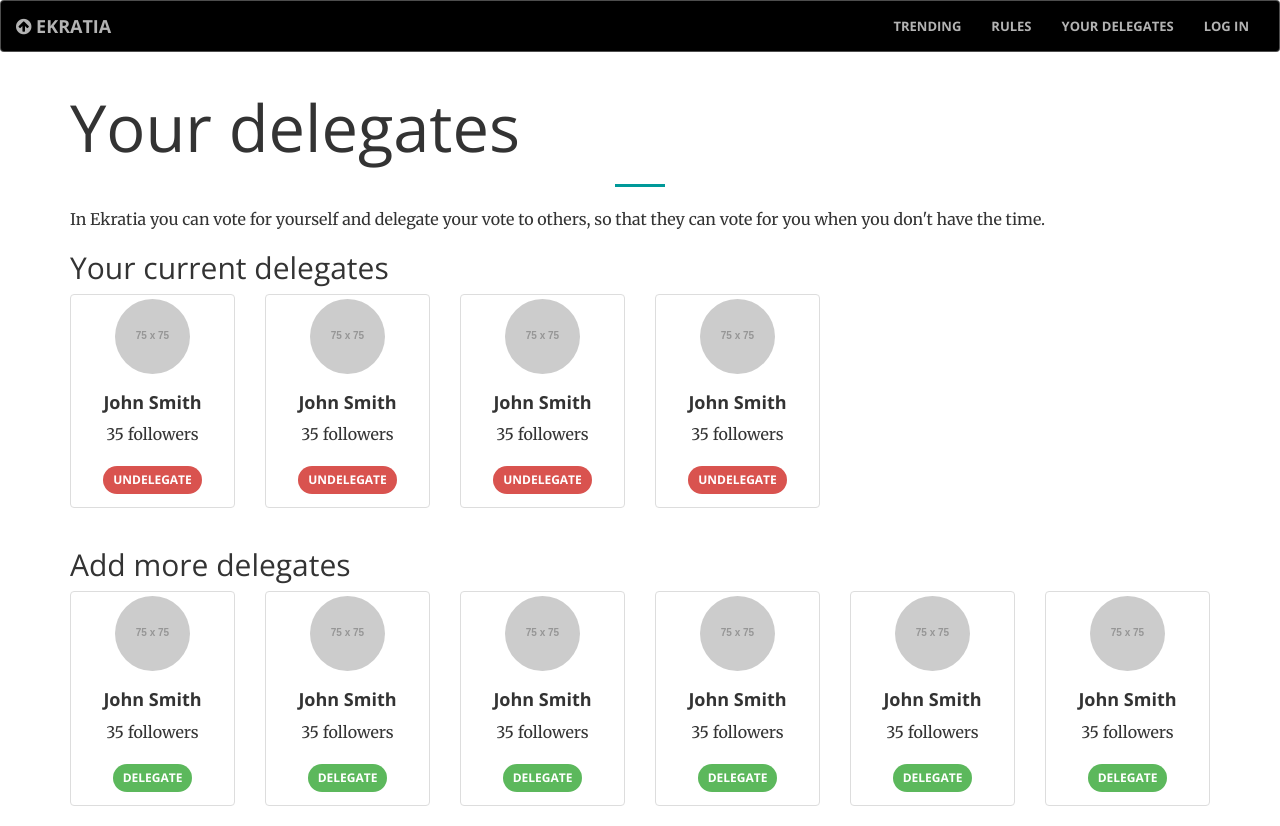
After one commit to ekratia/ekratia, a Django app: page /delegations in a window 1280 px wide. The commit adds this page. Run offline with Django 3.2, Linux system fonts and the light colour scheme; grey boxes labelled with a size stand in for pictures from a placeholder-image service; parts of the project's set-up code (start-up, migrations or seed data) failed here and were passed over; some libraries are stand-ins or nearby versions.

Commit message:
Integrated delegations template to the site

```diff
--- a/app_main/urls.py
+++ b/app_main/urls.py
@@ -12,6 +12,7 @@ from views import ThreadCreate
 urlpatterns = [
     url(r'^threads/$', ThreadListView.as_view(template_name='app_main/threads.html'), name="threads"),
     url(r'^threads/create$', ThreadCreate.as_view(template_name='app_main/create_thread.html'), name="create-threads"),
-        url(r'^thread/success$', TemplateView.as_view(template_name='app_main/success_thread.html'), name="success-thread"),
+    url(r'^thread/success$', TemplateView.as_view(template_name='app_main/success_thread.html'), name="success-thread"),
+    url(r'^delegations$', TemplateView.as_view(template_name='app_main/delegations.html'), name="delegations"),
 
 ] + static(settings.MEDIA_URL, document_root=settings.MEDIA_ROOT)
--- a/config/settings/common.py
+++ b/config/settings/common.py
@@ -45,8 +45,8 @@ THIRD_PARTY_APPS = (
 # Apps specific for this project go here.
 LOCAL_APPS = (
     'idekratia.users',  # custom users app
+    # Your stuff: custom apps go here
     'app_main'
-    # Your stuff: custom apps go here
 )
 
 # See: https://docs.djangoproject.com/en/dev/ref/settings/#installed-apps
@@ -212,7 +212,7 @@ ACCOUNT_LOGOUT_ON_GET = True
 # Custom user app defaults
 # Select the correct user model
 AUTH_USER_MODEL = 'users.User'
-LOGIN_REDIRECT_URL = 'users:redirect'
+LOGIN_REDIRECT_URL = 'rules'
 LOGIN_URL = 'account_login'
 
 # SLUGLIFIER
--- a/config/urls.py
+++ b/config/urls.py
@@ -10,6 +10,7 @@ from django.views.generic import TemplateView
 urlpatterns = [
     url(r'^$', TemplateView.as_view(template_name='pages/home.html'), name="home"),
     url(r'^about/$', TemplateView.as_view(template_name='pages/about.html'), name="about"),
+    url(r'^rules/$', TemplateView.as_view(template_name='pages/rules.html'), name="rules"),
 
     # Django Admin
     url(r'^admin/', include(admin.site.urls)),
@@ -17,9 +18,8 @@ urlpatterns = [
     # User management
     url(r'^users/', include("idekratia.users.urls", namespace="users")),
     url(r'^accounts/', include('allauth.urls')),
-    # Your stuff: custom urls includes go here
+
     url(r'', include("app_main.urls", namespace="threads")),
-    url(r'^rules/$', TemplateView.as_view(template_name='pages/rules.html'), name="rules"),
 
 
 ] + static(settings.MEDIA_URL, document_root=settings.MEDIA_ROOT)
--- /dev/null
+++ b/idekratia/static/css/custom.css
@@ -0,0 +1,61 @@
+.votes {
+    float: left;
+    display: inline;
+}
+/*.col-xs-4{
+    padding-right: 0;
+    padding-left: 0;
+}*/
+
+.caption{
+    text-align: center;
+}
+/*.thumbnail{
+    padding: 14px;
+}*/
+
+.comment{
+    margin-top: 0 !important;
+}
+.vote-button{
+    background: none;
+    font-size: x-large;
+}
+ul
+{
+    list-style-type: none;
+}
+.thread-list li{
+    background-color: #f0f0f0;
+    padding: 14px 17px;
+    margin-bottom: 5px;
+    min-height: 75px;
+}
+.title{
+    font-size: 18px;
+    font-weight: 600;
+    line-height: 1.2em;
+    color: #009999;
+}
+.subtitle{
+    font-size: 12px;
+    color: #b3b3b3;
+    word-spacing: 2px;
+    font-weight: 300;
+}
+.summary{
+    margin-top: 5px;
+    color: black !important;
+    font-size: 14px;
+    word-spacing: 2px;
+    font-weight: 300;
+}
+#results{
+    margin-left: auto;
+    margin-right: auto;
+}
+
+.image-person{
+    width: 130px;
+    height: 160px;
+}
--- a/idekratia/static/css/project.css
+++ b/idekratia/static/css/project.css
@@ -35,14 +35,32 @@
 
 
 @media (min-width: 768px) {
+  body.home .navbar-default {
+    margin-bottom: 0;
+  }
   .navbar-default {
     background-color: black;
   }
 }
 
 
-@media (min-width: 768px) {
-  body.home .navbar-default {
-    margin-bottom: 0;
-  }
+body {
+  font-size: 16px;
 }
+
+ol li {
+  margin-bottom: 1em;
+}
+ol {
+  margin-left: 1em;
+}
+
+
+.alert {
+  position: absolute;
+  bottom: 10%;
+  left: 0;
+  right: 0;
+  z-index: 100;
+  margin: 0 50px;
+}
--- /dev/null
+++ b/idekratia/templates/app_main/delegations.html
@@ -0,0 +1,127 @@
+{% extends "base.html" %}
+{% load staticfiles i18n socialaccount %}<!DOCTYPE html>
+
+{% block css %}
+    {{ block.super }}
+    <link href="{% static 'css/custom.css' %}" rel="stylesheet">
+{% endblock css %}
+
+{% block content %}
+<div class="row">
+    <div class="col-xs-12">
+    <h1>Your delegates</h1>
+    <hr>
+    <p>
+        In Ekratia you can vote for yourself and delegate your vote to others, so that they can vote for you when you don't have the time.
+    </p>
+    <h2>Your current delegates</h2>
+    <div class="row">
+        <div class="delegate active col-xs-6 col-sm-3 col-md-2">
+            <div class="thumbnail">
+                <img src="http://placehold.it/75x75/" alt="Slide11" class="img-circle">
+                <div class="caption">
+                    <h4><strong>John Smith</strong></h4>
+                    <p>35 followers</p>
+                    <a href="#" class="btn btn-danger btn-sm" role="button">Undelegate</a>
+                </div>
+            </div>
+        </div>
+        <div class="delegate active col-xs-6 col-sm-3 col-md-2">
+            <div class="thumbnail">
+                <img src="http://placehold.it/75x75/" alt="Slide11" class="img-circle">
+                <div class="caption">
+                    <h4><strong>John Smith</strong></h4>
+                    <p>35 followers</p>
+                    <a href="#" class="btn btn-danger btn-sm" role="button">Undelegate</a>
+                </div>
+            </div>
+        </div>
+        <div class="delegate active col-xs-6 col-sm-3 col-md-2">
+            <div class="thumbnail">
+                <img src="http://placehold.it/75x75/" alt="Slide11" class="img-circle">
+                <div class="caption">
+                    <h4><strong>John Smith</strong></h4>
+                    <p>35 followers</p>
+                    <a href="#" class="btn btn-danger btn-sm" role="button">Undelegate</a>
+                </div>
+            </div>
+        </div>
+        <div class="delegate active col-xs-6 col-sm-3 col-md-2">
+            <div class="thumbnail">
+                <img src="http://placehold.it/75x75/" alt="Slide11" class="img-circle">
+                <div class="caption">
+                    <h4><strong>John Smith</strong></h4>
+                    <p>35 followers</p>
+                    <a href="#" class="btn btn-danger btn-sm" role="button">Undelegate</a>
+                </div>
+            </div>
+        </div>
+    </div>
+
+    <h2>Add more delegates</h2>
+    <div class="row">
+        <div class="delegate col-xs-6 col-sm-3 col-md-2">
+            <div class="thumbnail">
+                <img src="http://placehold.it/75x75/" alt="Slide11" class="img-circle">
+                <div class="caption">
+                    <h4><strong>John Smith</strong></h4>
+                    <p>35 followers</p>
+                    <a href="#" class="btn btn-success btn-sm " role="button">Delegate</a>
+                </div>
+            </div>
+        </div>
+        <div class="delegate col-xs-6 col-sm-3 col-md-2">
+            <div class="thumbnail">
+                <img src="http://placehold.it/75x75/" alt="Slide11" class="img-circle">
+                <div class="caption">
+                    <h4><strong>John Smith</strong></h4>
+                    <p>35 followers</p>
+                    <a href="#" class="btn btn-success btn-sm" role="button">Delegate</a>
+                </div>
+            </div>
+        </div>
+        <div class="delegate col-xs-6 col-sm-3 col-md-2">
+            <div class="thumbnail">
+                <img src="http://placehold.it/75x75/" alt="Slide11" class="img-circle">
+                <div class="caption">
+                    <h4><strong>John Smith</strong></h4>
+                    <p>35 followers</p>
+                    <a href="#" class="btn btn-success btn-sm" role="button">Delegate</a>
+                </div>
+            </div>
+        </div>
+        <div class="delegate col-xs-6 col-sm-3 col-md-2">
+            <div class="thumbnail">
+                <img src="http://placehold.it/75x75/" alt="Slide11" class="img-circle">
+                <div class="caption">
+                    <h4><strong>John Smith</strong></h4>
+                    <p>35 followers</p>
+                    <a href="#" class="btn btn-success btn-sm" role="button">Delegate</a>
+                </div>
+            </div>
+        </div>
+        <div class="delegate col-xs-6 col-sm-3 col-md-2">
+            <div class="thumbnail">
+                <img src="http://placehold.it/75x75/" alt="Slide11" class="img-circle">
+                <div class="caption">
+                    <h4><strong>John Smith</strong></h4>
+                    <p>35 followers</p>
+                    <a href="#" class="btn btn-success btn-sm" role="button">Delegate</a>
+                </div>
+            </div>
+        </div>
+        <div class="delegate col-xs-6 col-sm-3 col-md-2">
+            <div class="thumbnail">
+                <img src="http://placehold.it/75x75/" alt="Slide11" class="img-circle">
+                <div class="caption">
+                    <h4><strong>John Smith</strong></h4>
+                    <p>35 followers</p>
+                    <a href="#" class="btn btn-success btn-sm" role="button">Delegate</a>
+                </div>
+            </div>
+        </div>
+    </div>
+    </div>
+    </div>
+
+{% endblock content %}
--- a/idekratia/templates/base.html
+++ b/idekratia/templates/base.html
@@ -1,6 +1,4 @@
-{% load staticfiles i18n %}
-{% load socialaccount %}
-<!DOCTYPE html>
+{% load staticfiles i18n socialaccount %}<!DOCTYPE html>
 <html lang="en" ng-app>
   <head>
     <meta charset="utf-8">
@@ -67,6 +65,9 @@
                       <li>
                           <a class="page-scroll" href="{% url 'rules' %}">Rules</a>
                       </li>
+                      <li>
+                          <a class="page-scroll" href="{% url 'threads:delegations' %}">Your delegates</a>
+                      </li>
                       {# <li><a href="{% url 'about' %}">About</a></li> #}
 
                       {% if request.user.is_authenticated %}
@@ -82,14 +83,19 @@
           <!-- /.container-fluid -->
       </nav>
 
-    {% block body %}
       <div class="container">
         {% if messages %}
             {% for message in messages %}
-                <div class="alert {% if message.tags %}alert-{{ message.tags }}"{% endif %}>{{ message }}</div>
+                <div class="alert alert-dismissible {% if message.tags %}alert-{{ message.tags }}"{% endif %}>
+                    <button type="button" class="close" data-dismiss="alert" aria-label="Close"><span aria-hidden="true">&times;</span></button>
+                    {{ message }}
+                </div>
             {% endfor %}
         {% endif %}
+        </div> <!-- /container -->
+    {% block body %}
 
+      <div class="container">
         {% block content %}
           <p>Use this document as a way to quick start any new project.</p>
         {% endblock content %}
--- a/idekratia/templates/pages/rules.html
+++ b/idekratia/templates/pages/rules.html
@@ -1,7 +1,10 @@
 {% extends "base.html" %}
 
 {% block content %}
+<div class="row">
+	<div class="col-xs-12">
 		<h1>Rules of Ekratia</h1>
+	    <hr>
 
 		<p>We, the members of Ekratia, in order to create a better, global democracy, promote participation, and ease representation, do ordain and establish these Rules of Ekratia:</p>
 
@@ -21,4 +24,6 @@
 		<p>Done in convention by the unanimous consent of the members of Ekratia present on May 18th, 2015. In witness whereof we have hereunto subscribed our names:</p>
 
 		<p>Alex Torrenegra, Amaury Prieto, Cristian Chaparro, Daniel Garcia, Esteban Contreras.</p>
+	</div>
+</div>
 {% endblock content %}
```
Lines whose indentation alone changed are shown as unchanged.
